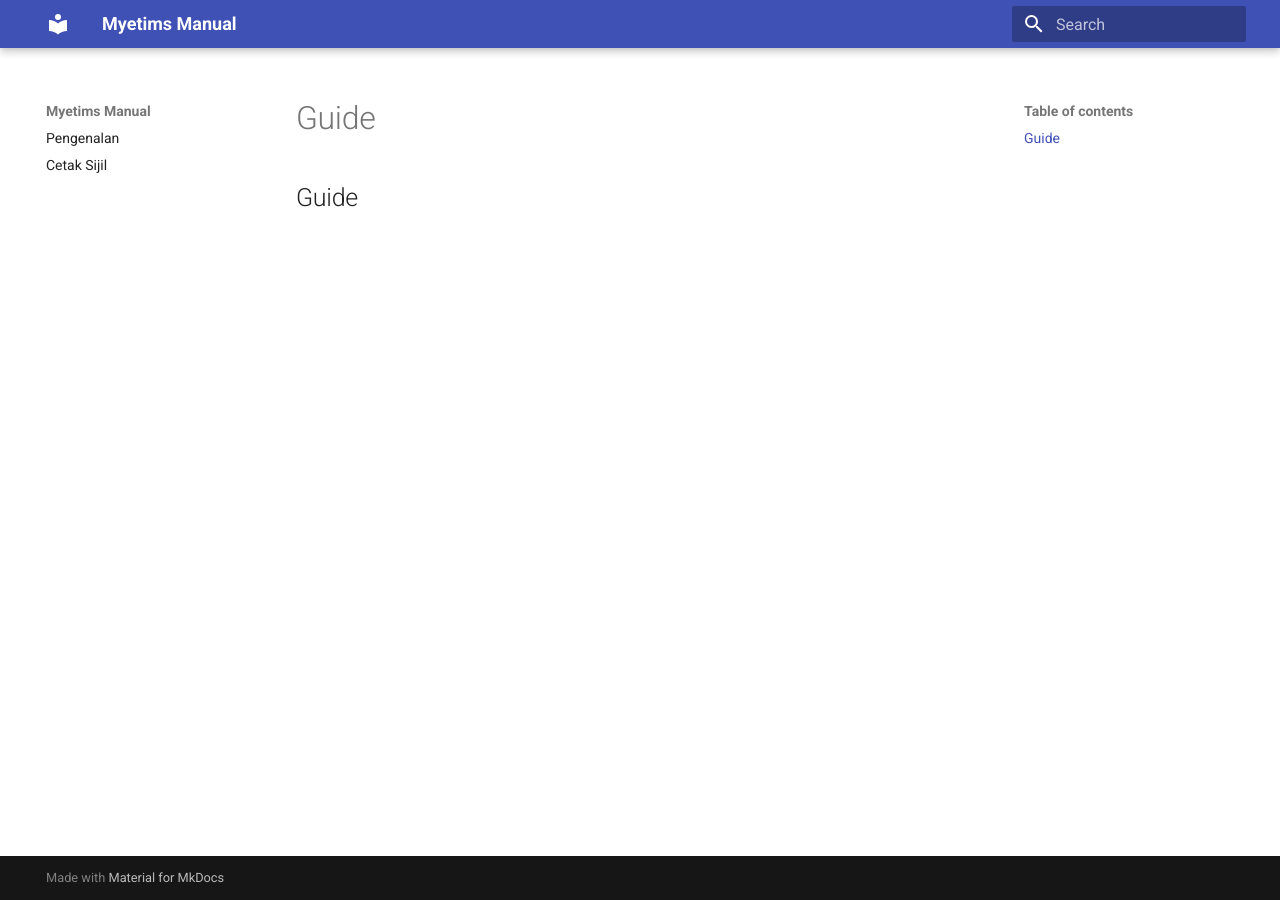
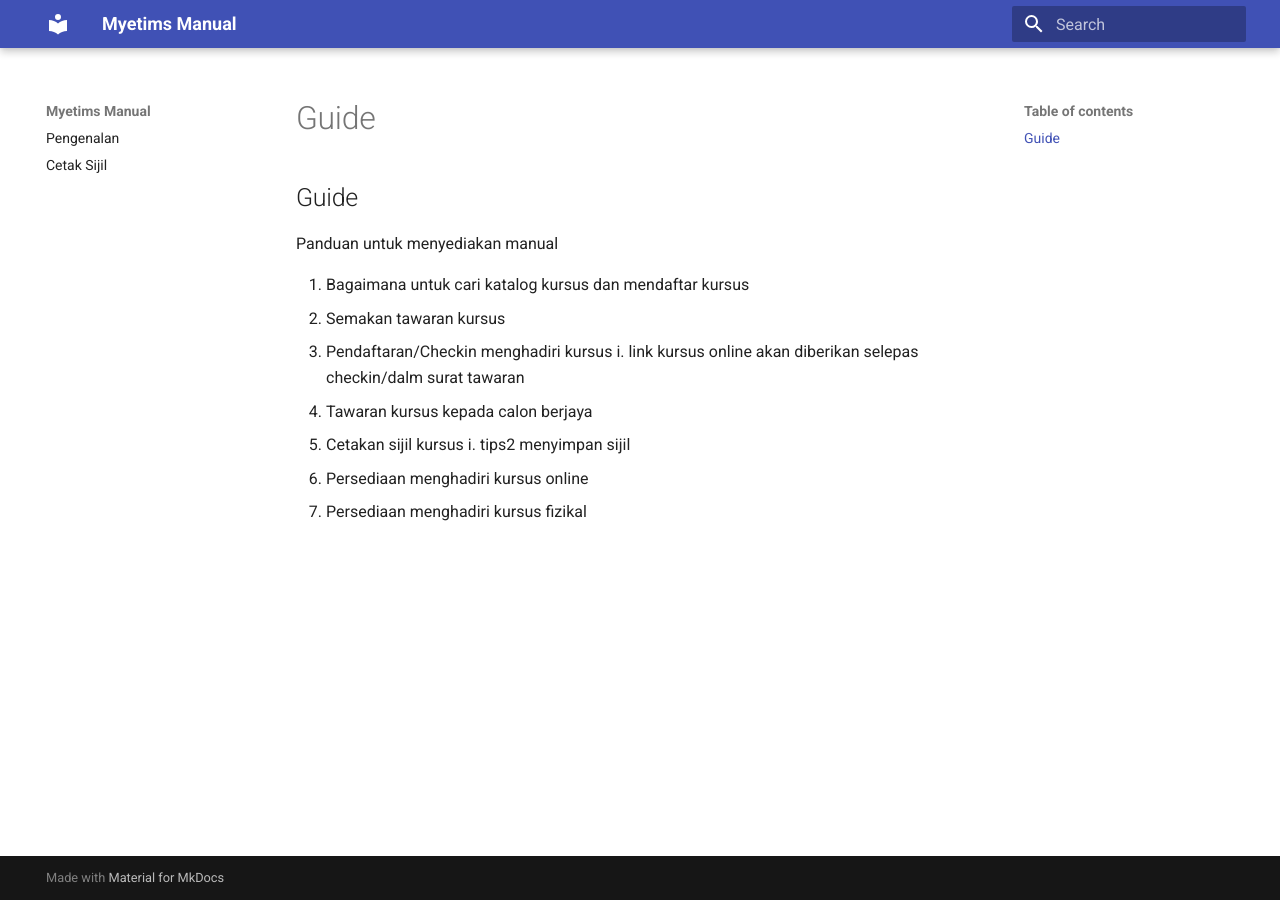
Before and after one commit to akademi-jpj/myetims, an MkDocs documentation site: the page built from docs/guide.md, in a window 1280 px wide. Built offline with MkDocs 1.6.1 and Material for MkDocs 9.7.7, drawn with Linux system fonts in a browser that asks for light colours.

Commit message:
Update guide.md

```diff
--- a/docs/guide.md
+++ b/docs/guide.md
@@ -1 +1,13 @@
 ## Guide
+
+Panduan untuk menyediakan manual
+
+1. Bagaimana untuk cari katalog kursus dan mendaftar kursus
+2. Semakan tawaran kursus
+3. Pendaftaran/Checkin menghadiri kursus
+    i. link kursus online akan diberikan selepas checkin/dalm surat tawaran
+4. Tawaran kursus kepada calon berjaya
+5. Cetakan sijil kursus
+    i. tips2 menyimpan sijil
+6. Persediaan menghadiri kursus online
+7. Persediaan menghadiri kursus fizikal
```
